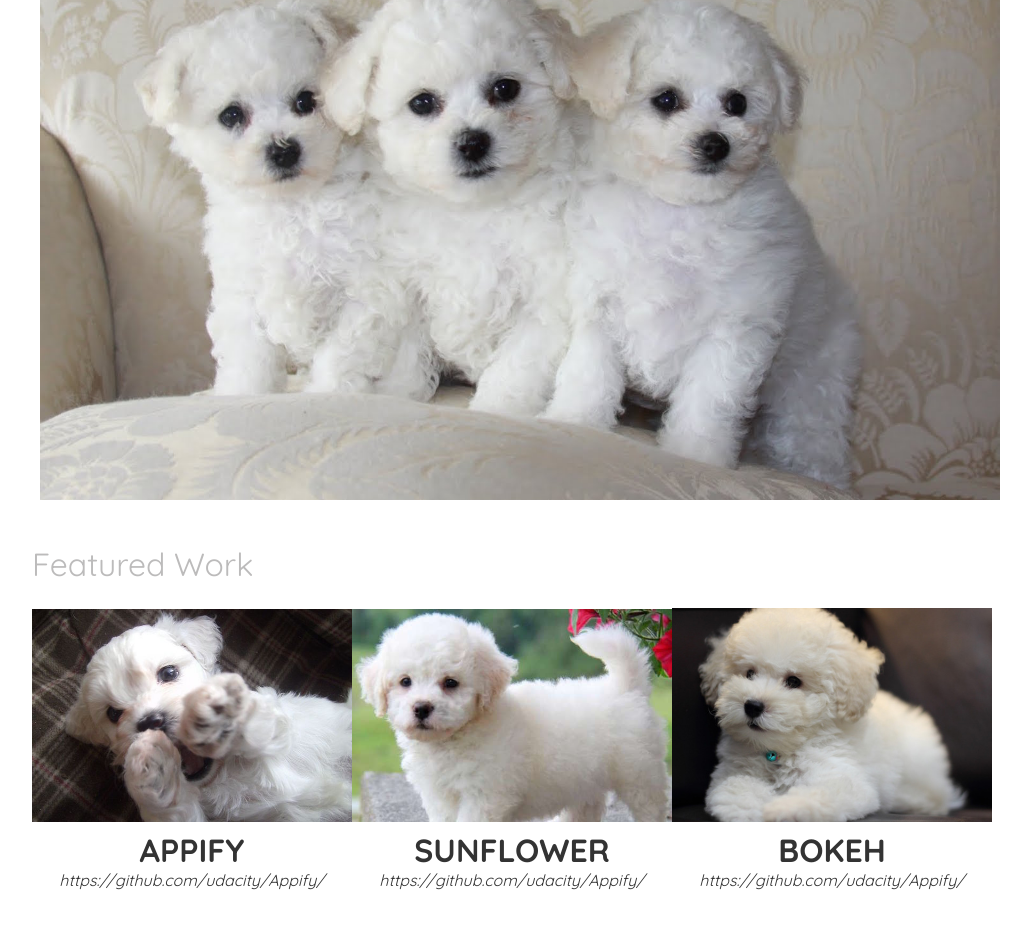
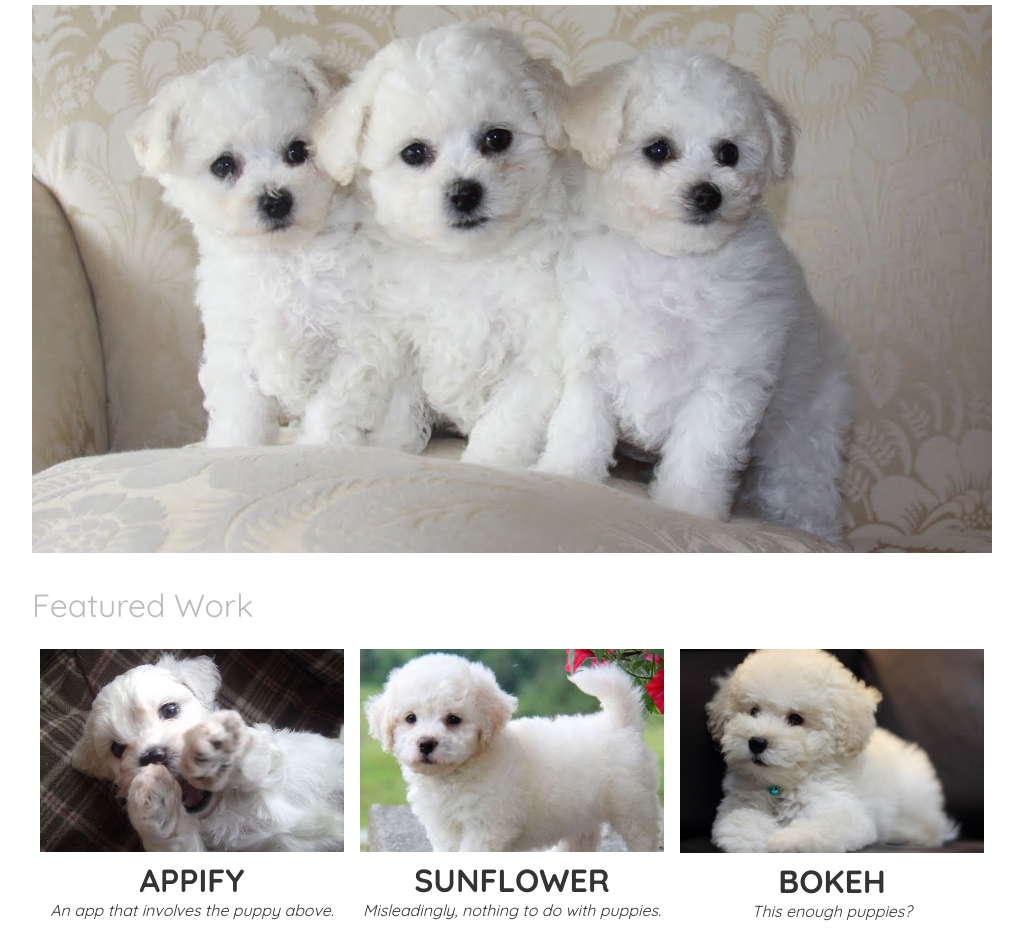
Before and after one commit to jdiii/udacity_fed_p2, a plain HTML site: page index.html in a window 1280 px wide. Shown: the part 178-1115 px from the top of the page, without its empty margins (128-1159 px from the left). Before the commit the page ends 1084 px from the top, so only its background shows below. Drawn offline with Linux system fonts and the light colour scheme.

Commit message:
Adjust grid spacing

```diff
--- a/css/style.css
+++ b/css/style.css
@@ -3,8 +3,11 @@ body {
   padding: 0;
   font-family: Quicksand, sans-serif;
   font-weight: 400;
+  color: rgb(51,51,51);
+}
+
+* {
   box-sizing: border-box;
-  color: rgb(51,51,51);
 }
 
 /*
@@ -24,8 +27,7 @@ body {
 	width: 100%;
 	display: flex;
 	justify-content: space-between;
-	align-items: center;
-  flex-wrap:wrap;
+  flex-wrap: wrap;
 }
 .col-2 {
 	width: 16.6666666%;
@@ -51,8 +53,13 @@ body {
 .col-12 {
 	width: 100%;
 }
+/* if there's more than one column in the grid, add padding in between*/
 [class*="col-"] {
-  padding:0.5em;
+  padding-right: 1em;
+  height: 100%;
+}
+[class*="col-"]:last-of-type {
+  padding-right: 0;
 }
 
 /**
@@ -119,9 +126,9 @@ header .logo {
 .project {
   display: flex;
   flex-direction: column;
+  justify-content:flex-start;
   align-items:center;
   padding: 1em 0;
-  margin: auto;
 }
 
 .project-desc {
@@ -153,27 +160,18 @@ header .logo {
 @media screen and (max-width:600px){
   /* Header */
   header {
-    /*make text smaller for small screens*/
+    /*make header text smaller for small screens*/
     font-size: 0.6em;
   }
 
+  /* un-grid everything at < 600px */
+  [class*="col-"] {
+    width: 100%;
+  }
+
   /* featured projects */
-
-  /*center title*/
   .featured-title {
     text-align: center;
   }
 
-  /* responsive framework */
-  [class*="col-"] {
-    width:66%;
-  }
-
 }
-
-@media screen and (max-width:960px){
-  .site-container {
-    width: 100%;
-  }
-
-}
--- a/index.html
+++ b/index.html
@@ -14,7 +14,7 @@
 
       <header class="row">
 
-        <h1 id="logo">&#9733;</h1>
+        <h1 class="logo">&#9733;</h1>
 
         <div class="name">
 
@@ -47,7 +47,7 @@
 
             <div class="project-desc">
               <h1>Appify</h1>
-              <p>https://github.com/udacity/Appify/</p>
+              <p>An app that involves the puppy above.</p>
             </div>
 
           </div>
@@ -58,7 +58,7 @@
 
             <div class="project-desc">
               <h1>Sunflower</h1>
-              <p>https://github.com/udacity/Appify/</p>
+              <p>Misleadingly, nothing to do with puppies.</p>
             </div>
 
           </div>
@@ -70,7 +70,7 @@
 
             <div class="project-desc">
               <h1>Bokeh</h1>
-              <p>https://github.com/udacity/Appify/</p>
+              <p>This enough puppies?</p>
             </div>
 
           </div>
```
